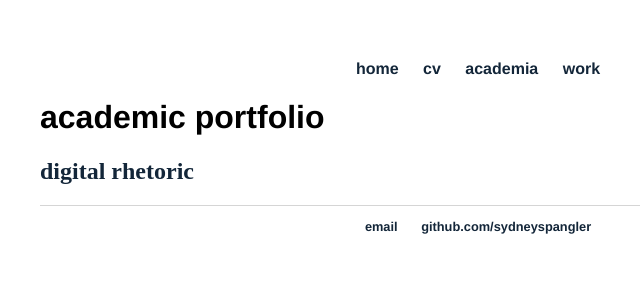
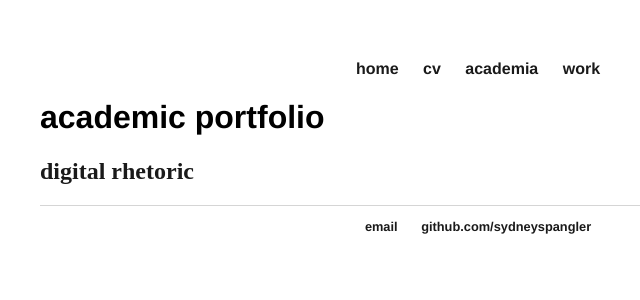
Before and after one commit to sydneyspangler/sydneyspangler.github.io, a Jekyll site: the page built from academia/index.html, in a window 1280 px wide. Shown: the top 300 px of the page, without its empty margins (152-792 px from the left). Built offline with Jekyll 4.4.1, drawn with Linux system fonts in a browser that asks for light colours.

Commit message:
Update main.css

```diff
--- a/css/main.css
+++ b/css/main.css
@@ -16,7 +16,7 @@ nav ul li, footer ul li {
 }
 a {
     text-decoration: none;
-    color: #132639;
+    color: #1a1a1a;
 }
 a:hover {
     text-decoration: line-through;
```
